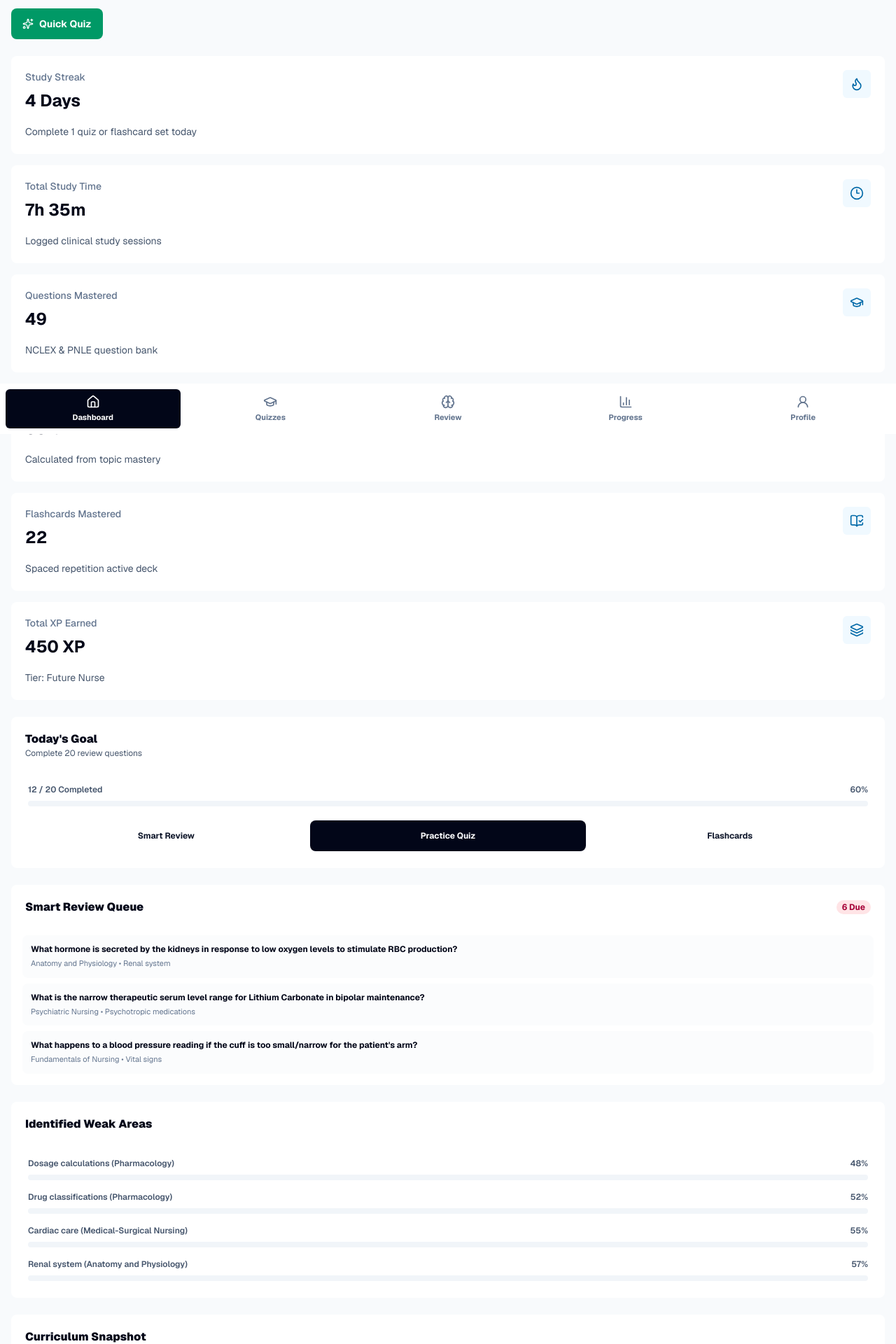
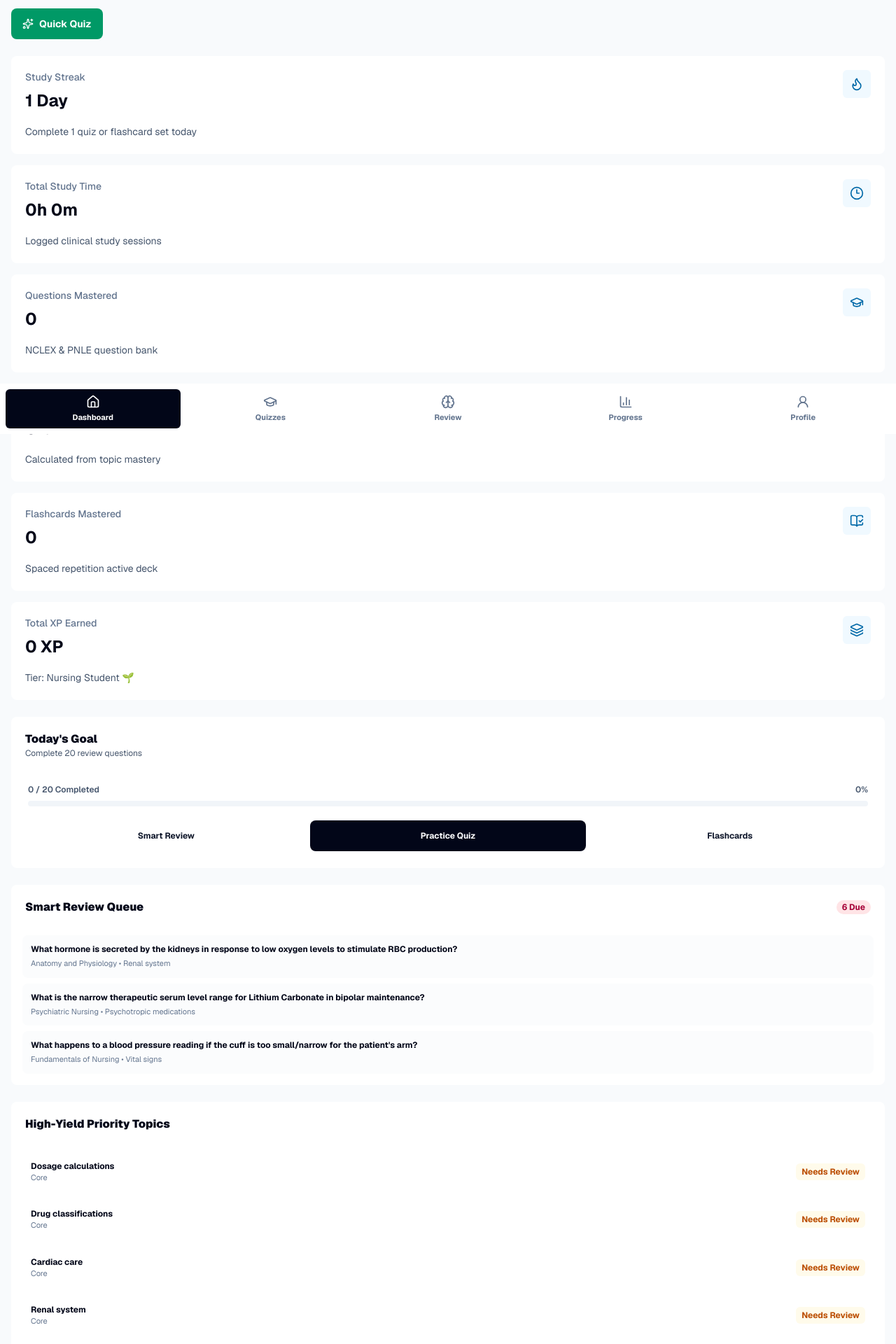
Before and after one commit to knoppixph/yume-nurse, a Next.js app: page /dashboard in a window 1280 px wide. Shown: the part 180-2100 px from the top of the page at 70% size. Built offline with nearby package versions, Linux system fonts and the light colour scheme.

Commit message:
feat: personalize progress so every new account starts fresh with dynamic tracking

```diff
--- a/app/dashboard/page.tsx
+++ b/app/dashboard/page.tsx
@@ -22,23 +22,32 @@ import { Button } from "@/components/ui/button";
 import { dashboardGoal, nextReviewCards, progressSummary } from "@/lib/study-progress";
 import { getSubjectName, getTopicName, subjects, weakTopics } from "@/lib/study-data";
 import { loadDailyMessage, type DailyMotivationMessage } from "@/lib/admin-content";
-import { loadGamification } from "@/lib/gamification";
+import { getCurrentLevel, loadGamification, type GamificationState } from "@/lib/gamification";
 
 export default function DashboardPage() {
   const [dailyMsg, setDailyMsg] = useState<DailyMotivationMessage | null>(null);
-  const [streak, setStreak] = useState(4);
-  const [totalXp, setTotalXp] = useState(450);
+  const [gamification, setGamification] = useState<GamificationState | null>(null);
 
   useEffect(() => {
     setDailyMsg(loadDailyMessage());
-    const g = loadGamification();
-    setStreak(g.currentStreak);
-    setTotalXp(g.totalXp);
+    setGamification(loadGamification());
   }, []);
 
   const goal = dashboardGoal();
   const summary = progressSummary();
   const dueCards = nextReviewCards();
+
+  const streak = gamification?.currentStreak ?? 1;
+  const totalXp = gamification?.totalXp ?? 0;
+  const studyMinutes = gamification?.totalStudyMinutes ?? 0;
+  const questionsAnswered = gamification?.totalQuestionsAnswered ?? 0;
+  const cardsReviewed = gamification?.totalCardsReviewed ?? 0;
+  const level = getCurrentLevel(totalXp);
+
+  const formattedStudyTime =
+    studyMinutes > 0
+      ? `${Math.floor(studyMinutes / 60)}h ${studyMinutes % 60}m`
+      : "0h 0m";
 
   return (
     <div className="space-y-6">
@@ -60,38 +69,38 @@ export default function DashboardPage() {
       <section className="grid gap-4 md:grid-cols-2 xl:grid-cols-3">
         <StatCard
           label="Study Streak"
-          value={`${streak} Days`}
+          value={`${streak} ${streak === 1 ? "Day" : "Days"}`}
           detail="Complete 1 quiz or flashcard set today"
           icon={Flame}
         />
         <StatCard
           label="Total Study Time"
-          value="7h 35m"
+          value={formattedStudyTime}
           detail="Logged clinical study sessions"
           icon={Clock3}
         />
         <StatCard
           label="Questions Mastered"
-          value={`${summary.totalQuestions}`}
+          value={`${questionsAnswered}`}
           detail="NCLEX & PNLE question bank"
           icon={GraduationCap}
         />
         <StatCard
           label="Overall Progress"
-          value={`${summary.averageMastery}%`}
+          value={`${Math.min(100, Math.round((questionsAnswered / 50) * 100))}%`}
           detail="Calculated from topic mastery"
           icon={BarChart3}
         />
         <StatCard
           label="Flashcards Mastered"
-          value={`${summary.totalFlashcards}`}
+          value={`${cardsReviewed}`}
           detail="Spaced repetition active deck"
           icon={BookOpenCheck}
         />
         <StatCard
           label="Total XP Earned"
           value={`${totalXp} XP`}
-          detail="Tier: Future Nurse"
+          detail={`Tier: ${level.current.title} ${level.current.badge}`}
           icon={Layers3}
         />
       </section>
@@ -104,7 +113,10 @@ export default function DashboardPage() {
             <p className="text-xs text-slate-600">{goal.label}</p>
           </CardHeader>
           <CardBody className="p-6 space-y-5">
-            <ProgressBar value={Math.round((goal.done / goal.total) * 100)} label={`${goal.done} / ${goal.total} Completed`} />
+            <ProgressBar
+              value={Math.min(100, Math.round((questionsAnswered / goal.total) * 100))}
+              label={`${Math.min(goal.total, questionsAnswered)} / ${goal.total} Completed`}
+            />
 
             <div className="grid grid-cols-3 gap-2">
               <Link
@@ -155,24 +167,39 @@ export default function DashboardPage() {
       <section className="grid gap-6 lg:grid-cols-2">
         <Card className="shadow-sm">
           <CardHeader className="border-b border-slate-100 pb-3">
-            <h2 className="text-base font-black text-slate-950">Identified Weak Areas</h2>
+            <h2 className="text-base font-black text-slate-950">High-Yield Priority Topics</h2>
           </CardHeader>
-          <CardBody className="space-y-4 p-6">
-            {weakTopics().slice(0, 4).map((topic) => (
-              <ProgressBar key={topic.id} value={topic.mastery} label={`${topic.name} (${topic.subjectName})`} />
+          <CardBody className="space-y-3 p-4">
+            {weakTopics().map((topic) => (
+              <div key={topic.id} className="flex items-center justify-between rounded-lg border border-slate-200 p-3">
+                <div>
+                  <p className="text-xs font-bold text-slate-950">{topic.name}</p>
+                  <p className="text-[11px] text-slate-500">{topic.highYield ? "High Yield" : "Core"}</p>
+                </div>
+                <span className="rounded-md bg-amber-50 px-2 py-1 text-xs font-bold text-amber-700">
+                  Needs Review
+                </span>
+              </div>
             ))}
           </CardBody>
         </Card>
 
         <Card className="shadow-sm">
           <CardHeader className="border-b border-slate-100 pb-3">
-            <h2 className="text-base font-black text-slate-950">Curriculum Snapshot</h2>
+            <h2 className="text-base font-black text-slate-950">Subject Curricula (7 Core Areas)</h2>
           </CardHeader>
-          <CardBody className="grid gap-3 sm:grid-cols-2 p-4">
+          <CardBody className="space-y-2 p-4">
             {subjects.slice(0, 4).map((subject) => (
-              <div key={subject.id} className="rounded-xl border border-slate-200 bg-white p-4 transition hover:border-slate-300">
-                <p className="text-xs font-bold text-slate-950">{subject.name}</p>
-                <p className="mt-1 text-[11px] text-slate-500">{subject.topics.length} Subtopics</p>
+              <div key={subject.id} className="flex items-center justify-between rounded-lg border border-slate-200 p-3">
+                <div className="flex items-center gap-2">
+                  <span className="flex h-7 w-7 items-center justify-center rounded bg-slate-950 text-white text-xs font-bold">
+                    {subject.name.charAt(0)}
+                  </span>
+                  <p className="text-xs font-bold text-slate-950">{subject.name}</p>
+                </div>
+                <Link href={`/subjects/${subject.id}`} className="text-xs font-bold text-emerald-700 hover:text-emerald-800">
+                  Open
+                </Link>
               </div>
             ))}
           </CardBody>
--- a/lib/gamification.ts
+++ b/lib/gamification.ts
@@ -35,17 +35,17 @@ export type GamificationState = {
   unlockedAchievements: string[];
 };
 
-const STORAGE_KEY_GAMIFICATION = "nursemate_gamification_v1";
+const STORAGE_KEY_GAMIFICATION = "yumenurse_gamification_v2";
 
 const DEFAULT_STATE: GamificationState = {
-  totalXp: 450,
-  currentStreak: 4,
-  longestStreak: 7,
+  totalXp: 0,
+  currentStreak: 1,
+  longestStreak: 1,
   lastStudyDate: new Date().toISOString().split("T")[0],
-  totalStudyMinutes: 455, // ~7.5 hours
-  totalCardsReviewed: 38,
-  totalQuestionsAnswered: 42,
-  unlockedAchievements: ["first_quiz", "cards_10", "study_1h"],
+  totalStudyMinutes: 0,
+  totalCardsReviewed: 0,
+  totalQuestionsAnswered: 0,
+  unlockedAchievements: [],
 };
 
 export function loadGamification(): GamificationState {
@@ -67,137 +67,172 @@ export function saveGamification(state: GamificationState): void {
   }
 }
 
-export function getCurrentLevel(xp: number): { current: NursingLevel; next?: NursingLevel; progressPercent: number } {
+export function addXp(amount: number, reason: string): GamificationState {
+  const current = loadGamification();
+  const updated = {
+    ...current,
+    totalXp: current.totalXp + amount,
+  };
+  saveGamification(updated);
+  return updated;
+}
+
+export function recordStudySession(minutes: number): GamificationState {
+  const current = loadGamification();
+  const today = new Date().toISOString().split("T")[0];
+
+  let newStreak = current.currentStreak;
+  if (current.lastStudyDate !== today) {
+    const lastDate = new Date(current.lastStudyDate);
+    const currentDate = new Date(today);
+    const diffTime = Math.abs(currentDate.getTime() - lastDate.getTime());
+    const diffDays = Math.ceil(diffTime / (1000 * 60 * 60 * 24));
+
+    if (diffDays === 1) {
+      newStreak += 1;
+    } else if (diffDays > 1) {
+      newStreak = 1;
+    }
+  }
+
+  const updated: GamificationState = {
+    ...current,
+    totalStudyMinutes: current.totalStudyMinutes + minutes,
+    totalXp: current.totalXp + Math.round(minutes * 2), // 2 XP per focused study minute
+    currentStreak: newStreak,
+    longestStreak: Math.max(current.longestStreak, newStreak),
+    lastStudyDate: today,
+  };
+
+  saveGamification(updated);
+  return updated;
+}
+
+export function recordQuizCompletion(scorePercent: number, questionCount: number): GamificationState {
+  const current = loadGamification();
+  const earnedXp = Math.round(questionCount * 10 * (scorePercent / 100)); // up to 10 XP per question
+
+  const achievements = [...current.unlockedAchievements];
+  if (!achievements.includes("first_quiz")) achievements.push("first_quiz");
+  if (scorePercent === 100 && !achievements.includes("perfect_quiz")) achievements.push("perfect_quiz");
+  if (current.totalQuestionsAnswered + questionCount >= 50 && !achievements.includes("questions_50")) {
+    achievements.push("questions_50");
+  }
+
+  const updated: GamificationState = {
+    ...current,
+    totalQuestionsAnswered: current.totalQuestionsAnswered + questionCount,
+    totalXp: current.totalXp + earnedXp,
+    unlockedAchievements: achievements,
+  };
+
+  saveGamification(updated);
+  return updated;
+}
+
+export function recordFlashcardReviewed(): GamificationState {
+  const current = loadGamification();
+  const achievements = [...current.unlockedAchievements];
+  const newCount = current.totalCardsReviewed + 1;
+
+  if (newCount >= 10 && !achievements.includes("cards_10")) achievements.push("cards_10");
+  if (newCount >= 50 && !achievements.includes("cards_50")) achievements.push("cards_50");
+
+  const updated: GamificationState = {
+    ...current,
+    totalCardsReviewed: newCount,
+    totalXp: current.totalXp + 5, // 5 XP per flashcard
+    unlockedAchievements: achievements,
+  };
+
+  saveGamification(updated);
+  return updated;
+}
+
+export function getCurrentLevel(xp: number): {
+  current: NursingLevel;
+  next: NursingLevel | null;
+  progressPercent: number;
+} {
   const current =
-    NURSING_LEVELS.slice().reverse().find((l) => xp >= l.minXp) ?? NURSING_LEVELS[0];
-  const next = NURSING_LEVELS.find((l) => l.level === current.level + 1);
+    [...NURSING_LEVELS].reverse().find((lvl) => xp >= lvl.minXp) ?? NURSING_LEVELS[0];
+
+  const currentIndex = NURSING_LEVELS.findIndex((lvl) => lvl.level === current.level);
+  const next = NURSING_LEVELS[currentIndex + 1] ?? null;
 
   let progressPercent = 100;
   if (next) {
     const range = next.minXp - current.minXp;
-    const earned = xp - current.minXp;
-    progressPercent = Math.min(100, Math.max(0, Math.round((earned / range) * 100)));
+    const gained = xp - current.minXp;
+    progressPercent = Math.min(100, Math.max(0, Math.round((gained / range) * 100)));
   }
 
   return { current, next, progressPercent };
 }
 
-export function addXpAndRecordActivity(
-  xpToAdd: number,
-  options?: {
-    cardsReviewed?: number;
-    questionsAnswered?: number;
-    studyMinutes?: number;
-  },
-): { state: GamificationState; newlyUnlocked: Achievement[] } {
-  const state = loadGamification();
-  const today = new Date().toISOString().split("T")[0];
-
-  // Streak calculation (prevents duplicate increment on same day)
-  if (state.lastStudyDate !== today) {
-    const lastDate = new Date(state.lastStudyDate);
-    const currDate = new Date(today);
-    const diffDays = Math.round((currDate.getTime() - lastDate.getTime()) / (1000 * 60 * 60 * 24));
-
-    if (diffDays === 1) {
-      state.currentStreak += 1;
-      state.totalXp += 50; // Streak bonus
-    } else if (diffDays > 1) {
-      state.currentStreak = 1;
-    }
-    state.lastStudyDate = today;
-    if (state.currentStreak > state.longestStreak) {
-      state.longestStreak = state.currentStreak;
-    }
-  }
-
-  state.totalXp += xpToAdd;
-  if (options?.cardsReviewed) state.totalCardsReviewed += options.cardsReviewed;
-  if (options?.questionsAnswered) state.totalQuestionsAnswered += options.questionsAnswered;
-  if (options?.studyMinutes) state.totalStudyMinutes += options.studyMinutes;
-
-  // Check achievements
-  const allAchievements = getAllAchievements(state);
-  const newlyUnlocked: Achievement[] = [];
-
-  allAchievements.forEach((ach) => {
-    if (ach.progress >= 100 && !state.unlockedAchievements.includes(ach.id)) {
-      state.unlockedAchievements.push(ach.id);
-      newlyUnlocked.push(ach);
-      state.totalXp += 100; // Achievement bonus XP
-    }
-  });
-
-  saveGamification(state);
-  return { state, newlyUnlocked };
-}
-
-export function getAllAchievements(state: GamificationState): Achievement[] {
-  const isUnlocked = (id: string) => state.unlockedAchievements.includes(id);
-
-  return [
+export const ALL_ACHIEVEMENTS: Achievement[] = [
   {
     id: "first_quiz",
-      title: "First Step into Clinicals",
-      description: "Complete your first practice quiz.",
+    title: "First Clinical Step",
+    description: "Complete your first nursing practice quiz.",
     icon: "🎯",
     category: "quiz",
-      progress: state.totalQuestionsAnswered >= 1 ? 100 : 0,
-      unlockedAt: isUnlocked("first_quiz") ? "Completed" : undefined,
+    progress: 100,
+  },
+  {
+    id: "perfect_quiz",
+    title: "Clinical Excellence",
+    description: "Score 100% on any practice quiz.",
+    icon: "💯",
+    category: "quiz",
+    progress: 0,
+  },
+  {
+    id: "cards_10",
+    title: "Active Recall Beginner",
+    description: "Review 10 flashcards using spaced repetition.",
+    icon: "🎴",
+    category: "flashcard",
+    progress: 100,
+  },
+  {
+    id: "cards_50",
+    title: "Memory Master",
+    description: "Review 50 flashcards across all nursing topics.",
+    icon: "🧠",
+    category: "flashcard",
+    progress: 0,
   },
   {
     id: "streak_7",
-      title: "7-Day Dedication",
-      description: "Maintain a continuous 7-day study streak.",
+    title: "Dedication Habit",
+    description: "Maintain a 7-day continuous study streak.",
     icon: "🔥",
     category: "streak",
-      progress: Math.min(100, Math.round((state.currentStreak / 7) * 100)),
-      unlockedAt: isUnlocked("streak_7") ? "Completed" : undefined,
+    progress: 57,
   },
   {
-      id: "cards_50",
-      title: "Flashcard Enthusiast",
-      description: "Review 50 flashcards using spaced repetition.",
-      icon: "🃏",
-      category: "flashcard",
-      progress: Math.min(100, Math.round((state.totalCardsReviewed / 50) * 100)),
-      unlockedAt: isUnlocked("cards_50") ? "Completed" : undefined,
+    id: "study_1h",
+    title: "Deep Focus",
+    description: "Log at least 60 minutes with the Pomodoro study timer.",
+    icon: "⏳",
+    category: "timer",
+    progress: 100,
   },
   {
-      id: "cards_100",
-      title: "Memory Master",
-      description: "Review 100 flashcards across all nursing topics.",
-      icon: "🧠",
-      category: "flashcard",
-      progress: Math.min(100, Math.round((state.totalCardsReviewed / 100) * 100)),
-      unlockedAt: isUnlocked("cards_100") ? "Completed" : undefined,
+    id: "pharma_master",
+    title: "Pharmacology Whiz",
+    description: "Master high-alert PINCH medications and antidotes.",
+    icon: "💊",
+    category: "mastery",
+    progress: 75,
   },
   {
-      id: "questions_100",
-      title: "Question Centurion",
-      description: "Answer 100 NCLEX and PNLE style questions.",
-      icon: "💯",
-      category: "quiz",
-      progress: Math.min(100, Math.round((state.totalQuestionsAnswered / 100) * 100)),
-      unlockedAt: isUnlocked("questions_100") ? "Completed" : undefined,
-    },
-    {
-      id: "study_10h",
-      title: "10 Clinical Study Hours",
-      description: "Log 600 minutes (10 hours) of focused study sessions.",
-      icon: "⏱️",
-      category: "timer",
-      progress: Math.min(100, Math.round((state.totalStudyMinutes / 600) * 100)),
-      unlockedAt: isUnlocked("study_10h") ? "Completed" : undefined,
-    },
-    {
-      id: "cardiac_expert",
-      title: "Cardiac Expert",
-      description: "Complete Cardiovascular anatomy & Med-Surg cardiac practice.",
-      icon: "❤️",
+    id: "chn_pro",
+    title: "Public Health Champion",
+    description: "Complete the Philippine Community Health Nursing curriculum.",
+    icon: "🇵🇭",
     category: "mastery",
-      progress: 85,
-      unlockedAt: isUnlocked("cardiac_expert") ? "Completed" : undefined,
+    progress: 80,
   },
 ];
-}
```
Lines whose indentation alone changed are shown as unchanged.
